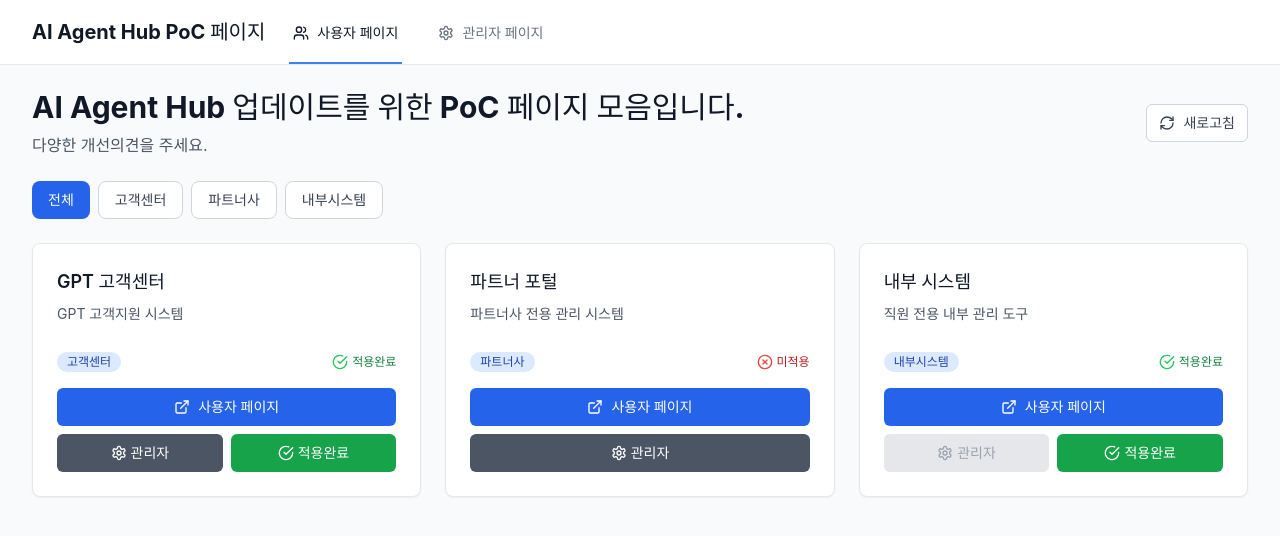
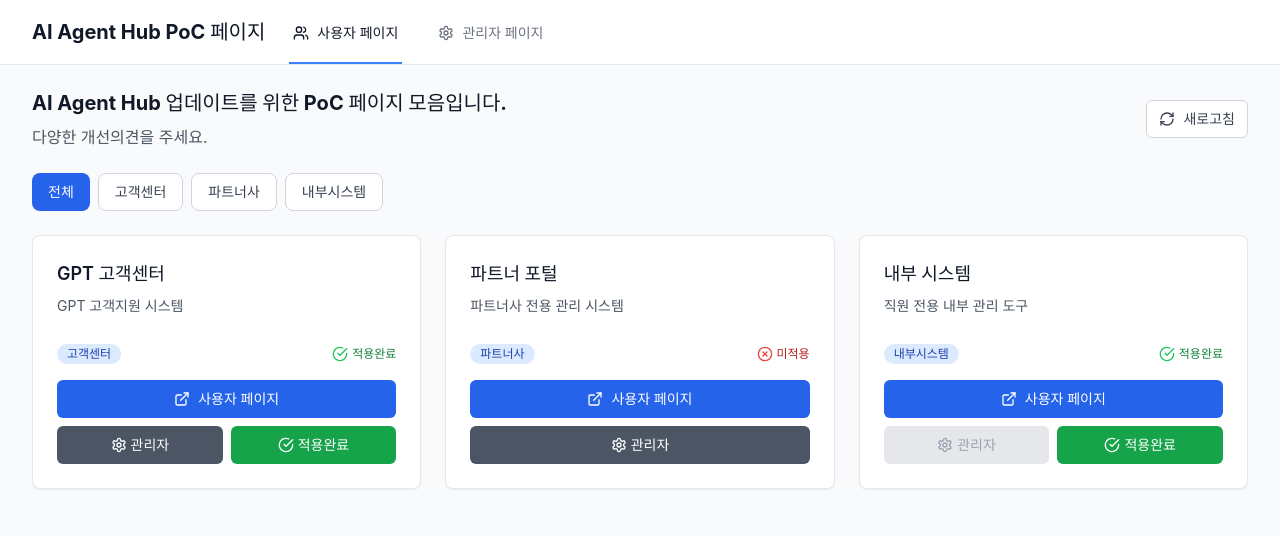
Before and after one commit to alisyos/hub2, a React (Vite) app: page / in a window 1280 px wide. Shown: the top 536 px of the page. Built offline with nearby package versions, Linux system fonts and the light colour scheme; no server answers.

Commit message:
Reduce header font size to 20px (text-xl)

```diff
--- a/src/components/UserPage.tsx
+++ b/src/components/UserPage.tsx
@@ -52,7 +52,7 @@ const UserPage: React.FC = () => {
       <div className="max-w-7xl mx-auto px-4 sm:px-6 lg:px-8">
         <div className="mb-6 flex justify-between items-center">
           <div>
-            <h1 className="text-3xl font-bold text-gray-900 mb-2">AI Agent Hub 업데이트를 위한 PoC 페이지 모음입니다.</h1>
+            <h1 className="text-xl font-bold text-gray-900 mb-2">AI Agent Hub 업데이트를 위한 PoC 페이지 모음입니다.</h1>
             <p className="text-gray-600">다양한 개선의견을 주세요.</p>
           </div>
           <button
```
